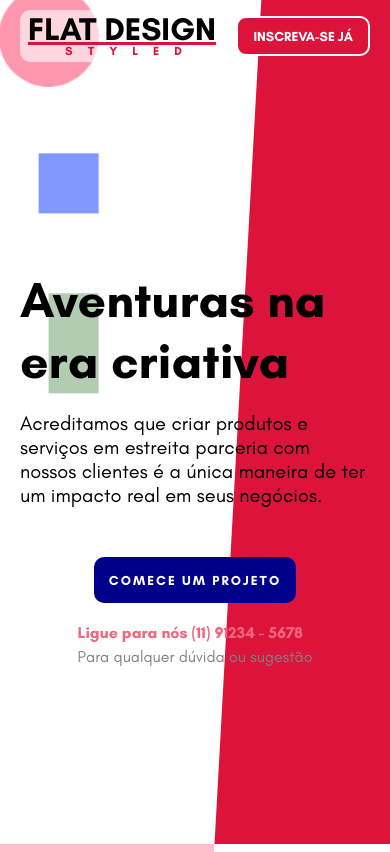
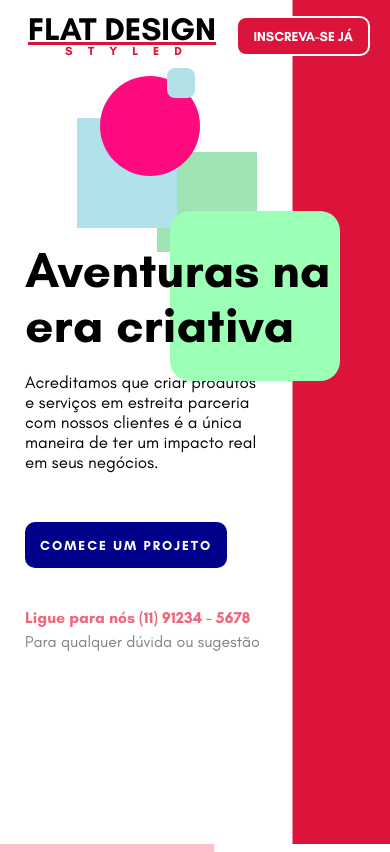
Before and after one commit to brendamoura1997/flat-design-styled, a React (Create React App) app: page / in a window 390 px wide. Shown: the top 852 px of the page. Built offline with nearby package versions, Linux system fonts and the light colour scheme.

Commit message:
Added screensize hook and started improving mobile adaptation

```diff
--- a/src/App.js
+++ b/src/App.js
@@ -6,6 +6,7 @@ import Service from "./components/sections/Service";
 import Price from "./components/sections/Price";
 import Contact from "./components/sections/Contact";
 import Footer from "./components/layout/Footer";
+import { useScreenSize } from "./hooks/useDevice";
 
 const Container = styled.div`
   height: 100vh;
@@ -26,6 +27,12 @@ const IntroShape = styled.div`
   ${Shape}
   clip-path: polygon(67% 0, 100% 0%, 100% 100%, 55% 100%);
   background-color: crimson;
+
+  @media only screen and (max-width: 1024px) {
+    // clip-path: polygon(65% 0, 100% 0%, 100% 100%, 65% 100%);
+    clip-path: polygon(75% 0, 100% 0%, 100% 100%, 75% 100%);
+    z-index: -1;
+  }
 `;
 
 const FeatureShape = styled.div`
@@ -47,10 +54,11 @@ const PriceShape = styled.div`
 `;
 
 function App() {
-  const smallScreen = window.screen.width <= 480 ? true : false;
+  const { isMobile, isDesktop } = useScreenSize();
   return (
     <>
       <Container>
+        {/* {isDesktop && <Navbar />} */}
         <Navbar />
         <Intro />
         <IntroShape />
@@ -61,7 +69,7 @@ function App() {
       </Container>
       <Container>
         <Service />
-        {!smallScreen && <ServiceShape />}
+        {!isMobile && <ServiceShape />}
       </Container>
       <Container>
         <Price />
@@ -70,6 +78,7 @@ function App() {
       <Container>
         <Contact />
         <Footer />
+        {isDesktop && <Navbar />}
       </Container>
     </>
   );
--- /dev/null
+++ b/src/components/layout/FixedShapes.jsx
@@ -0,0 +1,74 @@
+import styled from "styled-components";
+
+const BigSquare = styled.div`
+  width: 170px;
+  height: 170px;
+  background-color: #9bffb5;
+  // opacity: 0.7;
+  position: absolute;
+  z-index: 10;
+  top: 25%;
+  // left: 40%;
+  right: 50px;
+  border-radius: 20px;
+`;
+const SmallSquare = styled.div`
+  width: 100px;
+  height: 110px;
+  background-color: #b1e1eb;
+  // opacity: 0.7;
+  position: absolute;
+  z-index: 9;
+  top: 14%;
+  left: 77px;
+  border-radius: 0px;
+`;
+
+const MiniSquare = styled.div`
+  width: 28px;
+  height: 30px;
+  background-color: #b3e1e8;
+  // opacity: 0.7;
+  position: absolute;
+  z-index: 10;
+  top: 8%;
+  left: 167px;
+  border-radius: 8px;
+`;
+
+const MediumSquare = styled.div`
+  width: 100px;
+  height: 100px;
+  background-color: #9fe3b4;
+  // opacity: 0.7;
+  position: absolute;
+  z-index: 8;
+  top: 18%;
+  left: 157px;
+  border-radius: 0px;
+`;
+
+const Circle = styled.div`
+  width: 100px;
+  height: 100px;
+  border-radius: 50%;
+  background-color: #ff0b80;
+  position: absolute;
+  top: 9%;
+  left: 100px;
+  z-index: 9;
+`;
+
+const FixedShapes = () => {
+  return (
+    <>
+      <MiniSquare />
+      <BigSquare />
+      <SmallSquare />
+      <MediumSquare />
+      <Circle />
+    </>
+  );
+};
+
+export default FixedShapes;
--- a/src/components/sections/Intro.jsx
+++ b/src/components/sections/Intro.jsx
@@ -1,13 +1,17 @@
 import styled from "styled-components";
 import Woman from "../../assets/images/woman.png";
 import AnimatedShapes from "../layout/AnimatedShapes";
+import FixedShapes from "../layout/FixedShapes";
+import { useScreenSize } from "../../hooks/useDevice";
 
 const Container = styled.div`
   height: calc(100vh - 50px);
   display: flex;
   padding: 20px;
-  @media only screen and (max-width: 480px) {
+  @media only screen and (max-width: 768px) {
     flex-direction: column;
+    justify-content: center;
+    padding: 0 25px;
   }
 `;
 
@@ -17,27 +21,35 @@ const Left = styled.div`
   flex-direction: column;
   align-items: center;
   justify-content: center;
-  @media only screen and (max-width: 480px) {
+  @media only screen and (max-width: 768px) {
     width: 100%;
-    height: 100%;
+    height: 70%;
+    border-radius: 10px;
+    align-items: flex-start;
   }
 `;
 
 const Title = styled.h1`
   width: 60%;
   font-size: 60px;
-  @media only screen and (max-width: 480px) {
+  @media only screen and (max-width: 768px) {
     width: 100%;
     font-size: 50px;
+    // text-align: center;
+    line-height: 55px;
+    z-index: 30;
   }
 `;
 
 const Desc = styled.p`
   width: 60%;
+  height: wrap-content;
   font-size: 20px;
   margin-top: 20px;
-  @media only screen and (max-width: 480px) {
-    width: 100%;
+  @media only screen and (max-width: 768px) {
+    width: 70%;
+    font-size: 17px;
+    // text-align: center;
   }
 `;
 
@@ -47,9 +59,17 @@ const Info = styled.div`
   display: flex;
   align-items: center;
   justify-content: space-between;
-  @media only screen and (max-width: 480px) {
+  @media only screen and (max-width: 1024px) {
     width: 100%;
     flex-direction: column;
+    align-items: center;
+    gap: 20px;
+  }
+
+  @media only screen and (max-width: 768px) {
+    width: 100%;
+    flex-direction: column;
+    align-items: flex-start;
   }
 `;
 
@@ -62,7 +82,7 @@ const Button = styled.button`
   border: none;
   letter-spacing: 2px;
   cursor: pointer;
-  @media only screen and (max-width: 480px) {
+  @media only screen and (max-width: 768px) {
     margin-bottom: 20px;
   }
 `;
@@ -84,9 +104,6 @@ const ContactText = styled.span`
 
 const Right = styled.div`
   width: 40%;
-  @media only screen and (max-width: 480px) {
-    display: none;
-  }
 `;
 
 const Image = styled.img`
@@ -94,9 +111,11 @@ const Image = styled.img`
 `;
 
 const Intro = () => {
+  const { isMobile } = useScreenSize();
   return (
     <Container>
       <Left>
+        {isMobile && <FixedShapes />}
         <Title>Aventuras na era criativa</Title>
         <Desc>
           Acreditamos que criar produtos e serviços em estreita parceria com
@@ -111,10 +130,17 @@ const Intro = () => {
           </Contact>
         </Info>
       </Left>
-      <Right>
-        <Image src={Woman} />
-      </Right>
-      <AnimatedShapes />
+      {!isMobile ? (
+        <>
+          <Right>
+            <Image src={Woman} />
+          </Right>
+        </>
+      ) : (
+        <></>
+      )}
+
+      {!isMobile && <AnimatedShapes />}
     </Container>
   );
 };
--- /dev/null
+++ b/src/hooks/useDevice.jsx
@@ -0,0 +1,40 @@
+import { useState, useEffect } from "react";
+
+const DEFAULT_BREAKPOINTS = {
+  mobile: 768, // <= 768px: mobile
+  tablet: 1024, // 769px - 1024px: tablet
+  desktop: 1025, // >= 1025px: desktop
+};
+
+export function useScreenSize(customBreakpoints = {}) {
+  const breakpoints = { ...DEFAULT_BREAKPOINTS, ...customBreakpoints };
+
+  const [screenSize, setScreenSize] = useState({
+    isMobile: window.innerWidth <= breakpoints.mobile,
+    isTablet:
+      window.innerWidth > breakpoints.mobile &&
+      window.innerWidth <= breakpoints.tablet,
+    isDesktop: window.innerWidth >= breakpoints.desktop,
+    screenWidth: window.innerWidth,
+  });
+
+  useEffect(() => {
+    const handleResize = () => {
+      const width = window.innerWidth;
+      setScreenSize({
+        isMobile: width <= breakpoints.mobile,
+        isTablet: width > breakpoints.mobile && width <= breakpoints.tablet,
+        isDesktop: width >= breakpoints.desktop,
+        screenWidth: width,
+      });
+    };
+
+    window.addEventListener("resize", handleResize);
+
+    handleResize();
+
+    return () => window.removeEventListener("resize", handleResize);
+  }, [breakpoints.mobile, breakpoints.tablet, breakpoints.desktop]);
+
+  return screenSize;
+}
```
